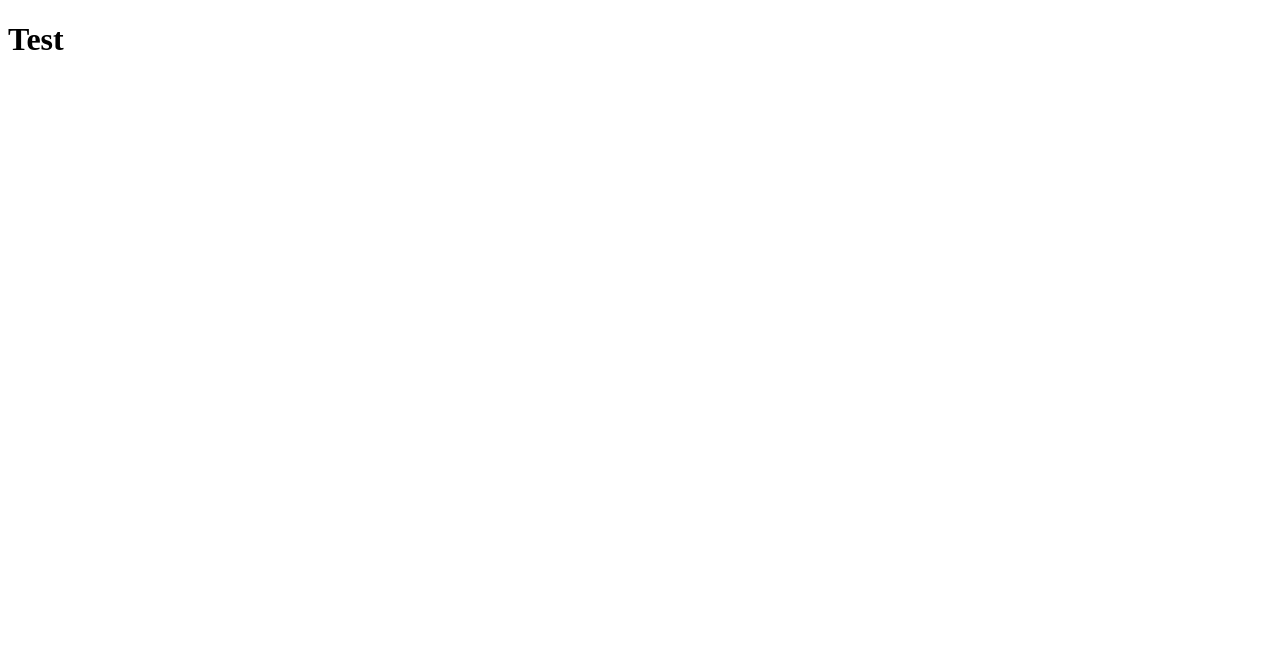
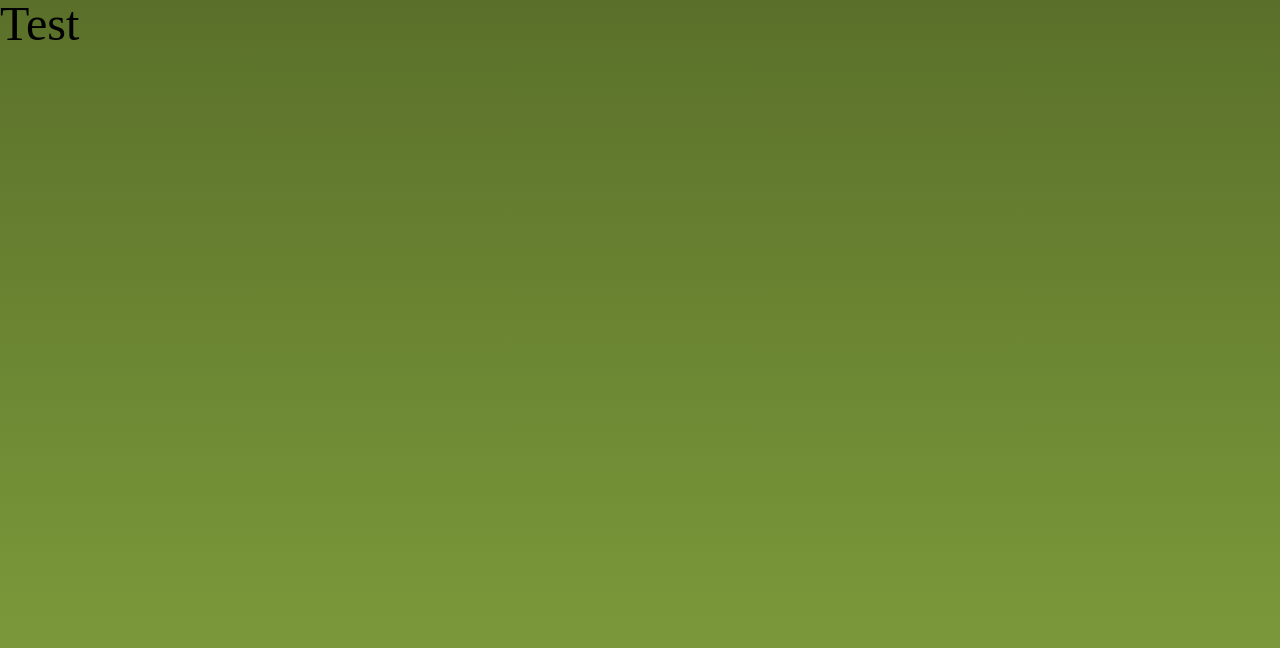
Before and after one commit to mateoclarke/wikipedia-exercise, a website: page index.html in a window 1280 px wide. Drawn offline with Linux system fonts and the light colour scheme; files that its build step writes are made by us from their sources.

Commit message:
Add gradient bg

```diff
--- a/gulpfile.js
+++ b/gulpfile.js
@@ -20,7 +20,7 @@ gulp.task('compass', function(){
 			style: 'expanded'
 		}))
 		.on('error', gutil.log)
-		.pipe(gulp.dest('/'))
+		.pipe(gulp.dest('css/'))
 		.pipe(connect.reload())
 });
 
@@ -42,9 +42,9 @@ gulp.task('connect', function(){
 });
 
 gulp.task('deploy', function () {
-    return gulp.src('./builds/development/**/*')
+    return gulp.src('**/*')
         .pipe(deploy());
 });
 
 
-gulp.task('default', ['html', 'js','compass', 'connect', 'watch']);
+gulp.task('default', ['html', 'js', 'compass', 'connect', 'watch']);
--- a/index.html
+++ b/index.html
@@ -2,7 +2,7 @@
 <html>
 <head>
   <title>Wikipedia Future Timeline</title>
-
+	<link rel="stylesheet" href="css/style.css">
 </head>
 <body>
 
@@ -10,7 +10,6 @@
 		<h1>Test</h1>
 	</div>
 
-  <!-- inject:js -->
-  <!-- endinject -->
+  <script type="text/javascript" src="app.js"></script>
 </body>
 </html>
--- /dev/null
+++ b/sass/_base.scss
@@ -0,0 +1,24 @@
+// _base.scss
+// ==============
+
+html {
+	background: $dark-green;
+	background: -webkit-linear-gradient(top, $dark-green, $light-green);
+	min-height: 100%;
+}
+
+h1 {
+	font-size: 3em;
+}
+
+// h2 {
+
+// }
+
+// p {
+
+// }
+
+// .btn {
+
+// }
--- /dev/null
+++ b/sass/_mixins.scss
@@ -0,0 +1,10 @@
+// _mixins
+// ========
+
+@mixin clearfix {
+  &:after {
+    content: "";
+    display: table;
+    clear: both;
+  }
+}
--- /dev/null
+++ b/sass/_modules.scss
@@ -0,0 +1,2 @@
+// _modules.scss
+// ============
--- /dev/null
+++ b/sass/_variables.scss
@@ -0,0 +1,17 @@
+// _variables.scss
+// =================
+
+@import "http://fonts.googleapis.com/css?family=Open+Sans:300italic,400italic,600italic,700italic,800italic,400,300,600,700,800)";
+
+// NEUTRAL COLORS
+$black		   	: #111;
+$white			: #fff;
+$grey			: #C7C7C7;
+
+// MORE COLORS
+$dark-green		: #5A702A;
+$light-green	: #83A33E;
+
+// FONTS
+$headFont : 'Open Sans', sans-serif;
+$bodyFont : 'Open Sans', sans-serif;
--- /dev/null
+++ b/sass/style.scss
@@ -0,0 +1,13 @@
+// style.scss
+// ==============
+
+//Compass imports
+@import "compass";
+@import "compass/reset";
+@import "compass/css3/box-shadow";
+
+//Core partials
+@import "variables";
+@import "mixins";
+@import "base";
+@import "modules";
```
Also changed, not shown: css/style.css (added).
